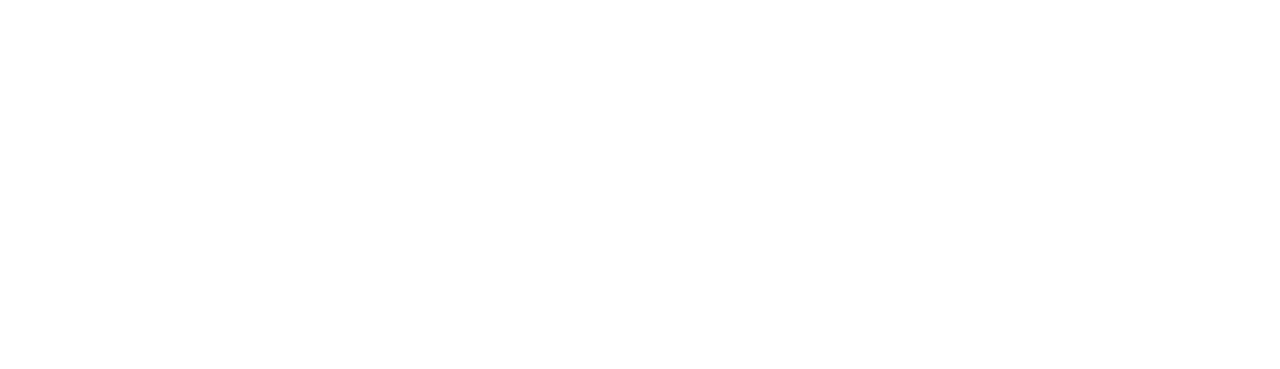
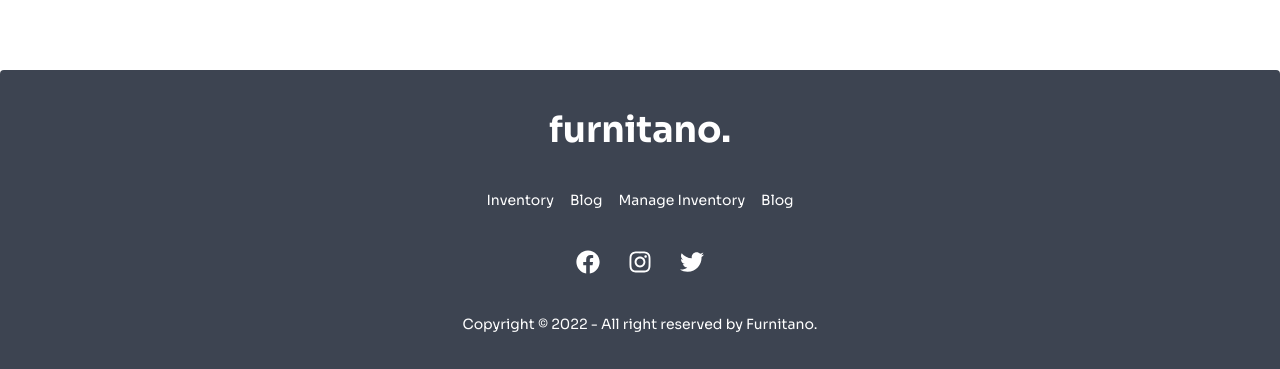
Before and after one commit to Alapottra-troj1n/furnitano-client, a React (Create React App) app: page / in a window 1280 px wide. Shown: the part 1178-1547 px from the top of the page. Before the commit the page ends 1248 px from the top, so only its background shows below. Built offline with nearby package versions, Linux system fonts and the light colour scheme; no server answers; the HTML template or start-up script is replaced by a standard one.

Commit message:
added footer

```diff
--- a/package.json
+++ b/package.json
@@ -9,6 +9,7 @@
     "daisyui": "^2.14.2",
     "react": "^18.1.0",
     "react-dom": "^18.1.0",
+    "react-icons": "^4.3.1",
     "react-router-dom": "^6.3.0",
     "react-scripts": "5.0.1",
     "web-vitals": "^2.1.4"
--- a/src/App.js
+++ b/src/App.js
@@ -1,6 +1,7 @@
 import { useRef } from 'react';
 import { Route, Routes } from 'react-router-dom';
 import './App.css';
+import Footer from './components/Footer/Footer';
 import Home from './components/Home/Home';
 import Navbar from './components/Navbar/Navbar';
 
@@ -18,6 +19,7 @@
    <Routes>
     <Route path="/" element={<Home inventoryRef={inventoryRef} handleInventoryScroll={handleInventoryScroll} />}></Route>
    </Routes>
+   <Footer/>
     </div>
   );
 }
--- a/src/components/Footer/Footer.jsx
+++ b/src/components/Footer/Footer.jsx
@@ -0,0 +1,34 @@
+import React from "react";
+import { Link } from "react-router-dom";
+import { FaFacebook,FaInstagram,FaTwitter } from 'react-icons/fa';
+
+const Footer = () => {
+  return (
+
+    <footer className="footer footer-center p-10 bg-neutral text-neutral-content rounded">
+    <div className="grid grid-flow-col gap-4">
+    <h2 className=" text-4xl font-bold " >furnitano.</h2>
+    </div>
+
+    <div className="grid grid-flow-col gap-4">
+      <Link to='/' className="link link-hover">Inventory</Link>
+      <Link to='/' className="link link-hover">Blog</Link>
+      <Link to='/' className="link link-hover">Manage Inventory</Link>
+      <Link to='/' className="link link-hover">Blog</Link>
+    </div>
+    <div>
+      <div class="grid grid-flow-col gap-7">
+        <a href="https://facebook.com" className="text-2xl cursor-pointer hover:text-gray-500"> <FaFacebook/> </a>
+        <a href="https://facebook.com" className="text-2xl cursor-pointer hover:text-gray-500"> <FaInstagram/> </a>
+        <a href="https://facebook.com" className="text-2xl cursor-pointer hover:text-gray-500"> <FaTwitter/> </a>
+      </div>
+    </div>
+    <div>
+      <p>Copyright © 2022 - All right reserved by Furnitano.</p>
+    </div>
+  </footer>
+
+  );
+};
+
+export default Footer;
--- a/src/components/Home/Home.jsx
+++ b/src/components/Home/Home.jsx
@@ -1,5 +1,3 @@
-import React, { useRef } from "react";
-import { Link } from "react-router-dom";
 import useProducts from "../../Hooks/useProducts";
 import ProductCard from "../ProductCard/ProductCard";
 import "./Home.css";
```
Also changed, not shown: 1 other file (tests, documents, lock files or other folders).
